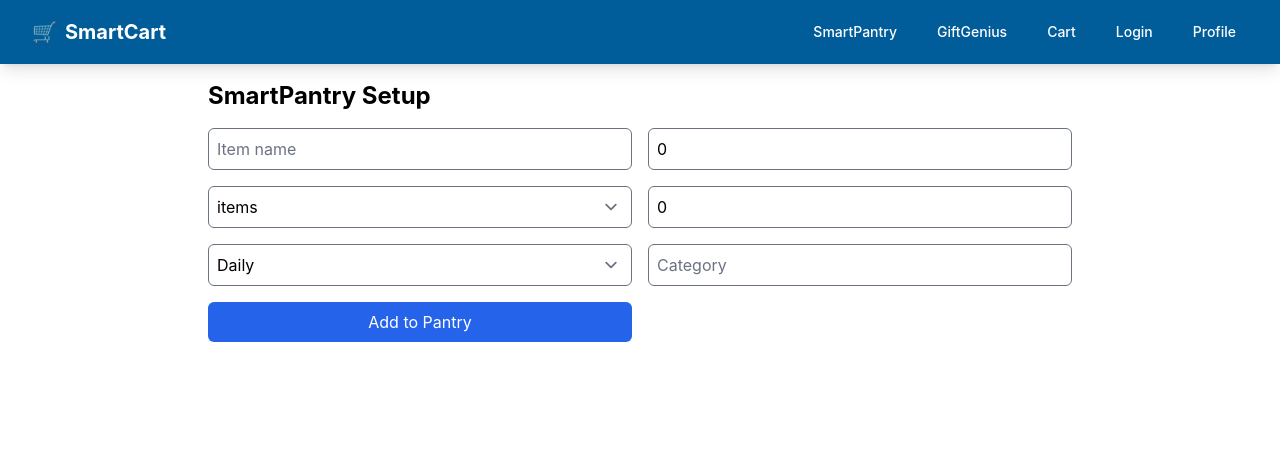
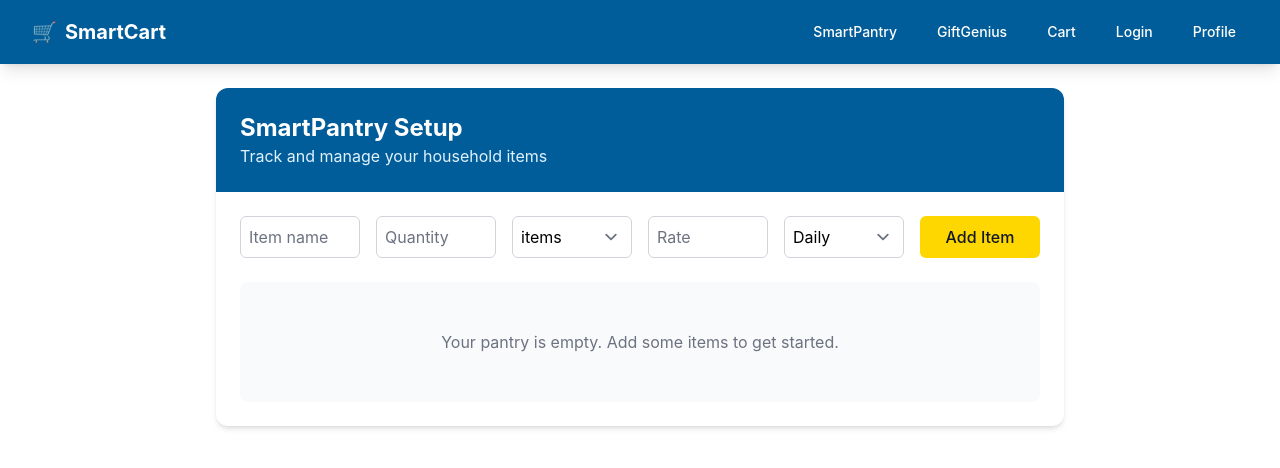
Before and after one commit to tchawla827/walmart-home-hub, a React (Create React App) app in the folder frontend/: page /pantry/setup in a window 1280 px wide. Shown: the top 468 px of the page. Built offline with nearby package versions, Linux system fonts and the light colour scheme.

Commit message:
designed pantrysetup.tsx

```diff
--- a/frontend/src/pages/PantrySetup.tsx
+++ b/frontend/src/pages/PantrySetup.tsx
@@ -1,4 +1,5 @@
 import React, { useState, useEffect } from 'react';
+import { toast } from 'react-toastify';
 
 export interface PantryItem {
   id: number;
@@ -14,7 +15,6 @@ const units = ['g', 'kg', 'ml', 'L', 'items'];
 
 const PantrySetup: React.FC = () => {
   const [items, setItems] = useState<PantryItem[]>([]);
-
   const [name, setName] = useState('');
   const [quantity, setQuantity] = useState<number>(0);
   const [unit, setUnit] = useState('items');
@@ -29,7 +29,10 @@ const PantrySetup: React.FC = () => {
   }, [items]);
 
   const handleAddItem = () => {
-    if (!name || quantity <= 0) return;
+    if (!name || quantity <= 0) {
+      toast.error('Please enter an item name and valid quantity');
+      return;
+    }
     const newItem: PantryItem = {
       id: Date.now(),
       name,
@@ -46,6 +49,7 @@ const PantrySetup: React.FC = () => {
     setRate(0);
     setFrequency('daily');
     setCategory('');
+    toast.success(`${name} added to pantry`);
   };
 
   const handleItemChange = (
@@ -61,31 +65,39 @@ const PantrySetup: React.FC = () => {
   };
 
   const handleRemove = (id: number) => {
+    const itemToRemove = items.find(item => item.id === id);
     setItems((prev) => prev.filter((item) => item.id !== id));
+    toast.error(`${itemToRemove?.name} removed from pantry`);
   };
 
   return (
-    <div className="max-w-4xl mx-auto p-4">
-      <h1 className="text-2xl font-bold mb-4">SmartPantry Setup</h1>
-      <div className="mb-6 grid grid-cols-1 sm:grid-cols-2 gap-4">
+    <div className="max-w-4xl mx-auto p-4 md:p-6">
+      <div className="bg-white dark:bg-gray-800 rounded-xl shadow-md overflow-hidden">
+        <div className="bg-primary-600 p-6">
+          <h1 className="text-2xl font-bold text-white">SmartPantry Setup</h1>
+          <p className="text-primary-100">Track and manage your household items</p>
+        </div>
+
+        <div className="p-6">
+          <div className="grid grid-cols-1 sm:grid-cols-2 lg:grid-cols-6 gap-4 mb-6">
             <input
               type="text"
               placeholder="Item name"
               value={name}
               onChange={(e) => setName(e.target.value)}
-          className="border p-2 rounded"
+              className="border border-gray-300 dark:border-gray-600 p-2 rounded-md focus:ring-2 focus:ring-primary-500 focus:border-transparent"
             />
             <input
               type="number"
               placeholder="Quantity"
-          value={quantity}
-          onChange={(e) => setQuantity(parseFloat(e.target.value))}
-          className="border p-2 rounded"
+              value={quantity || ''}
+              onChange={(e) => setQuantity(parseFloat(e.target.value) || 0)}
+              className="border border-gray-300 dark:border-gray-600 p-2 rounded-md focus:ring-2 focus:ring-primary-500 focus:border-transparent"
             />
             <select
               value={unit}
               onChange={(e) => setUnit(e.target.value)}
-          className="border p-2 rounded"
+              className="border border-gray-300 dark:border-gray-600 p-2 rounded-md focus:ring-2 focus:ring-primary-500 focus:border-transparent"
             >
               {units.map((u) => (
                 <option key={u} value={u}>
@@ -95,87 +107,81 @@ const PantrySetup: React.FC = () => {
             </select>
             <input
               type="number"
-          placeholder="Consumption rate"
-          value={rate}
-          onChange={(e) => setRate(parseFloat(e.target.value))}
-          className="border p-2 rounded"
+              placeholder="Rate"
+              value={rate || ''}
+              onChange={(e) => setRate(parseFloat(e.target.value) || 0)}
+              className="border border-gray-300 dark:border-gray-600 p-2 rounded-md focus:ring-2 focus:ring-primary-500 focus:border-transparent"
             />
             <select
               value={frequency}
               onChange={(e) =>
                 setFrequency(e.target.value as 'daily' | 'weekly')
               }
-          className="border p-2 rounded"
+              className="border border-gray-300 dark:border-gray-600 p-2 rounded-md focus:ring-2 focus:ring-primary-500 focus:border-transparent"
             >
               <option value="daily">Daily</option>
               <option value="weekly">Weekly</option>
             </select>
-        <input
-          type="text"
-          placeholder="Category"
-          value={category}
-          onChange={(e) => setCategory(e.target.value)}
-          className="border p-2 rounded"
-        />
             <button
               onClick={handleAddItem}
-          className="bg-blue-600 text-white px-4 py-2 rounded hover:bg-blue-700"
+              className="bg-accent-400 hover:bg-accent-500 text-gray-900 px-4 py-2 rounded-md font-medium transition-all hover:scale-[1.02]"
             >
-          Add to Pantry
+              Add Item
             </button>
           </div>
 
-      {items.length > 0 && (
-        <table className="min-w-full text-sm">
-          <thead>
-            <tr className="border-b">
-              <th className="text-left p-2">Item Name</th>
-              <th className="text-left p-2">Qty Remaining</th>
-              <th className="text-left p-2">Rate</th>
-              <th className="text-left p-2">Unit</th>
-              <th className="text-left p-2">Frequency</th>
-              <th className="p-2">Remove</th>
+          {items.length > 0 ? (
+            <div className="overflow-x-auto">
+              <table className="min-w-full divide-y divide-gray-200 dark:divide-gray-700">
+                <thead className="bg-gray-50 dark:bg-gray-700">
+                  <tr>
+                    <th className="px-4 py-3 text-left text-xs font-medium text-gray-500 dark:text-gray-300 uppercase tracking-wider">Item</th>
+                    <th className="px-4 py-3 text-left text-xs font-medium text-gray-500 dark:text-gray-300 uppercase tracking-wider">Qty</th>
+                    <th className="px-4 py-3 text-left text-xs font-medium text-gray-500 dark:text-gray-300 uppercase tracking-wider">Rate</th>
+                    <th className="px-4 py-3 text-left text-xs font-medium text-gray-500 dark:text-gray-300 uppercase tracking-wider">Unit</th>
+                    <th className="px-4 py-3 text-left text-xs font-medium text-gray-500 dark:text-gray-300 uppercase tracking-wider">Frequency</th>
+                    <th className="px-4 py-3 text-left text-xs font-medium text-gray-500 dark:text-gray-300 uppercase tracking-wider">Actions</th>
                   </tr>
                 </thead>
-          <tbody>
+                <tbody className="bg-white dark:bg-gray-800 divide-y divide-gray-200 dark:divide-gray-700">
                   {items.map((item) => (
-              <tr key={item.id} className="border-b">
-                <td className="p-2">{item.name}</td>
-                <td className="p-2">
+                    <tr key={item.id} className="hover:bg-gray-50 dark:hover:bg-gray-700">
+                      <td className="px-4 py-4 whitespace-nowrap text-sm font-medium text-gray-900 dark:text-white">{item.name}</td>
+                      <td className="px-4 py-4 whitespace-nowrap">
                         <input
                           type="number"
-                    className="border p-1 rounded w-24"
-                    value={item.quantity}
+                          className="border border-gray-300 dark:border-gray-600 p-1 rounded-md w-20 focus:ring-2 focus:ring-primary-500 focus:border-transparent"
+                          value={item.quantity || ''}
                           onChange={(e) =>
                             handleItemChange(
                               item.id,
                               'quantity',
-                        parseFloat(e.target.value)
+                              parseFloat(e.target.value) || 0
                             )
                           }
                         />
                       </td>
-                <td className="p-2">
+                      <td className="px-4 py-4 whitespace-nowrap">
                         <input
                           type="number"
-                    className="border p-1 rounded w-20"
-                    value={item.rate}
+                          className="border border-gray-300 dark:border-gray-600 p-1 rounded-md w-20 focus:ring-2 focus:ring-primary-500 focus:border-transparent"
+                          value={item.rate || ''}
                           onChange={(e) =>
                             handleItemChange(
                               item.id,
                               'rate',
-                        parseFloat(e.target.value)
+                              parseFloat(e.target.value) || 0
                             )
                           }
                         />
                       </td>
-                <td className="p-2">
+                      <td className="px-4 py-4 whitespace-nowrap">
                         <select
                           value={item.unit}
                           onChange={(e) =>
                             handleItemChange(item.id, 'unit', e.target.value)
                           }
-                    className="border p-1 rounded"
+                          className="border border-gray-300 dark:border-gray-600 p-1 rounded-md focus:ring-2 focus:ring-primary-500 focus:border-transparent"
                         >
                           {units.map((u) => (
                             <option key={u} value={u}>
@@ -184,7 +190,7 @@ const PantrySetup: React.FC = () => {
                           ))}
                         </select>
                       </td>
-                <td className="p-2">
+                      <td className="px-4 py-4 whitespace-nowrap">
                         <select
                           value={item.frequency}
                           onChange={(e) =>
@@ -194,16 +200,16 @@ const PantrySetup: React.FC = () => {
                               e.target.value as 'daily' | 'weekly'
                             )
                           }
-                    className="border p-1 rounded"
+                          className="border border-gray-300 dark:border-gray-600 p-1 rounded-md focus:ring-2 focus:ring-primary-500 focus:border-transparent"
                         >
                           <option value="daily">Daily</option>
                           <option value="weekly">Weekly</option>
                         </select>
                       </td>
-                <td className="p-2 text-center">
+                      <td className="px-4 py-4 whitespace-nowrap text-right text-sm font-medium">
                         <button
                           onClick={() => handleRemove(item.id)}
-                    className="bg-red-500 text-white px-2 py-1 rounded"
+                          className="text-red-600 hover:text-red-900 dark:text-red-400 dark:hover:text-red-300 transition-colors"
                         >
                           Remove
                         </button>
@@ -212,7 +218,14 @@ const PantrySetup: React.FC = () => {
                   ))}
                 </tbody>
               </table>
+            </div>
+          ) : (
+            <div className="text-center py-12 bg-gray-50 dark:bg-gray-700 rounded-lg">
+              <p className="text-gray-500 dark:text-gray-400">Your pantry is empty. Add some items to get started.</p>
+            </div>
           )}
+        </div>
+      </div>
     </div>
   );
 };
```
Lines whose indentation alone changed are shown as unchanged.
